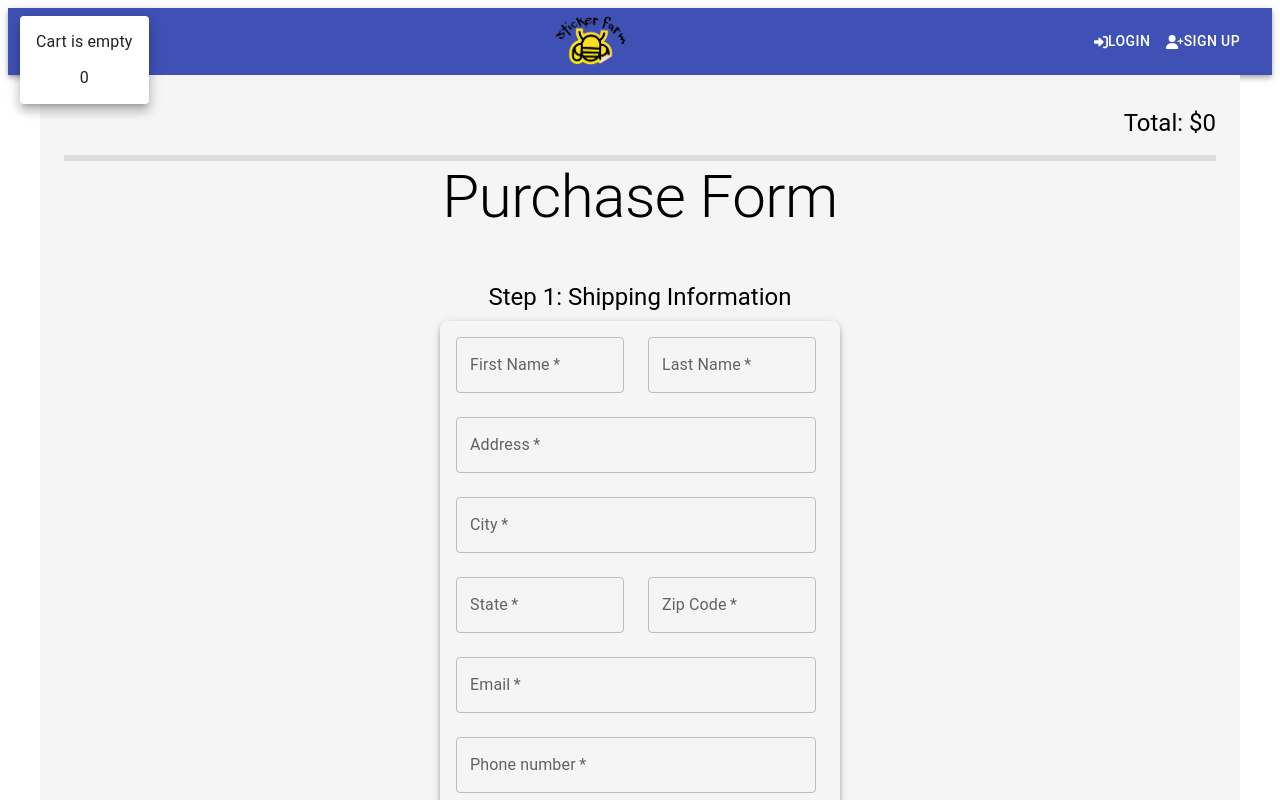
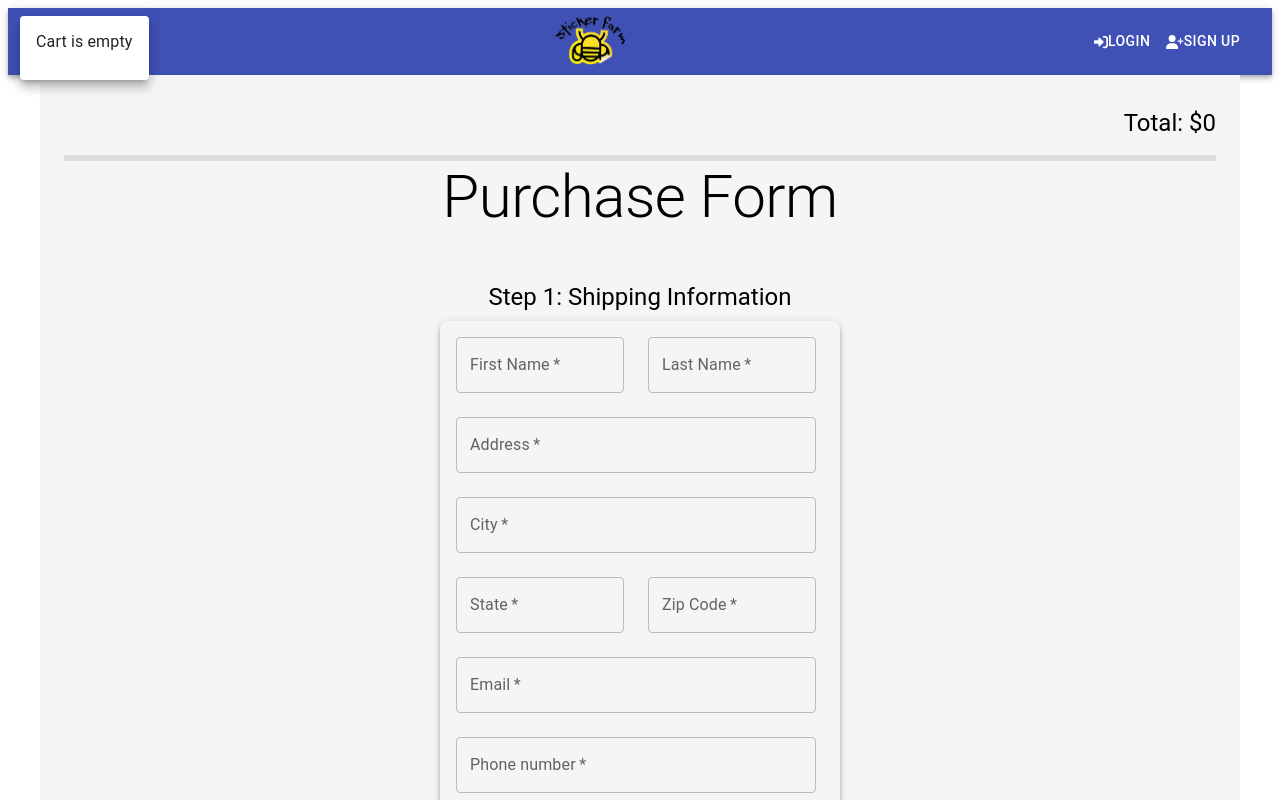
Before and after one commit to jerrol3000/ecommerce, a React app: page /checkout/1 in a window 1280 px wide. Both pictures are taken after a click on the button "menu". Shown: the top 800 px of the page. Built offline with nearby package versions, Linux system fonts and the light colour scheme.

Commit message:
try catch inproved in the add to cart slice

```diff
--- a/client/components/Navbar.js
+++ b/client/components/Navbar.js
@@ -69,6 +69,7 @@ const Navbar = () => {
   const currentCart = localStorage.getItem("cart");
   const { checkout } = useSelector((state) => state);
 
+  console.log("cart", checkout);
   const cart = isLoggedIn ? checkout : guestCart ? guestCart : [];
   useEffect(() => {
     if (editingItemId !== null) {
@@ -201,7 +202,7 @@ const Navbar = () => {
         open={Boolean(anchorEl)}
         onClose={handleClose}
       >
-        {cart.length ? (
+        {cart.length > 0 ? (
           cart.map((item, i) => (
             <MenuItem key={i}>
               <div
@@ -280,7 +281,7 @@ const Navbar = () => {
           <MenuItem>Cart is empty</MenuItem>
         )}
         <MenuItem onClick={handleClose} style={{ justifyContent: "center" }}>
-          {cart.length && (
+          {cart.length > 0 && (
             <Button
               variant="contained"
               color="primary"
--- a/client/store/checkoutSlice.js
+++ b/client/store/checkoutSlice.js
@@ -8,9 +8,11 @@ export const createOrder = createAsyncThunk(
       const { data } = await axios.post(`/api/checkout`, newOrder, {
         headers: { "Content-Type": "multipart/form-data" },
       });
+
       return data;
     } catch (error) {
       console.log(error);
+      throw error;
     }
   }
 );
```
Also changed, not shown: 1 other file (tests, documents, lock files or other folders).
